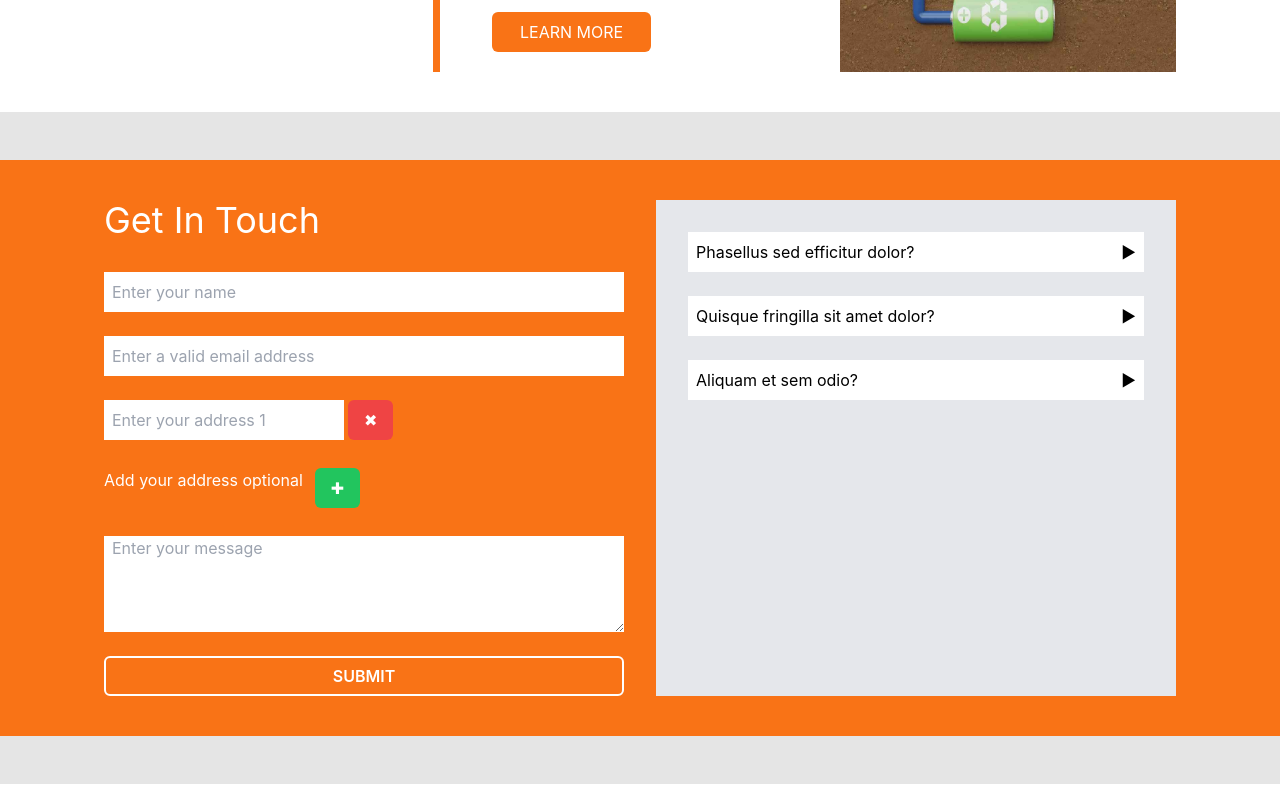
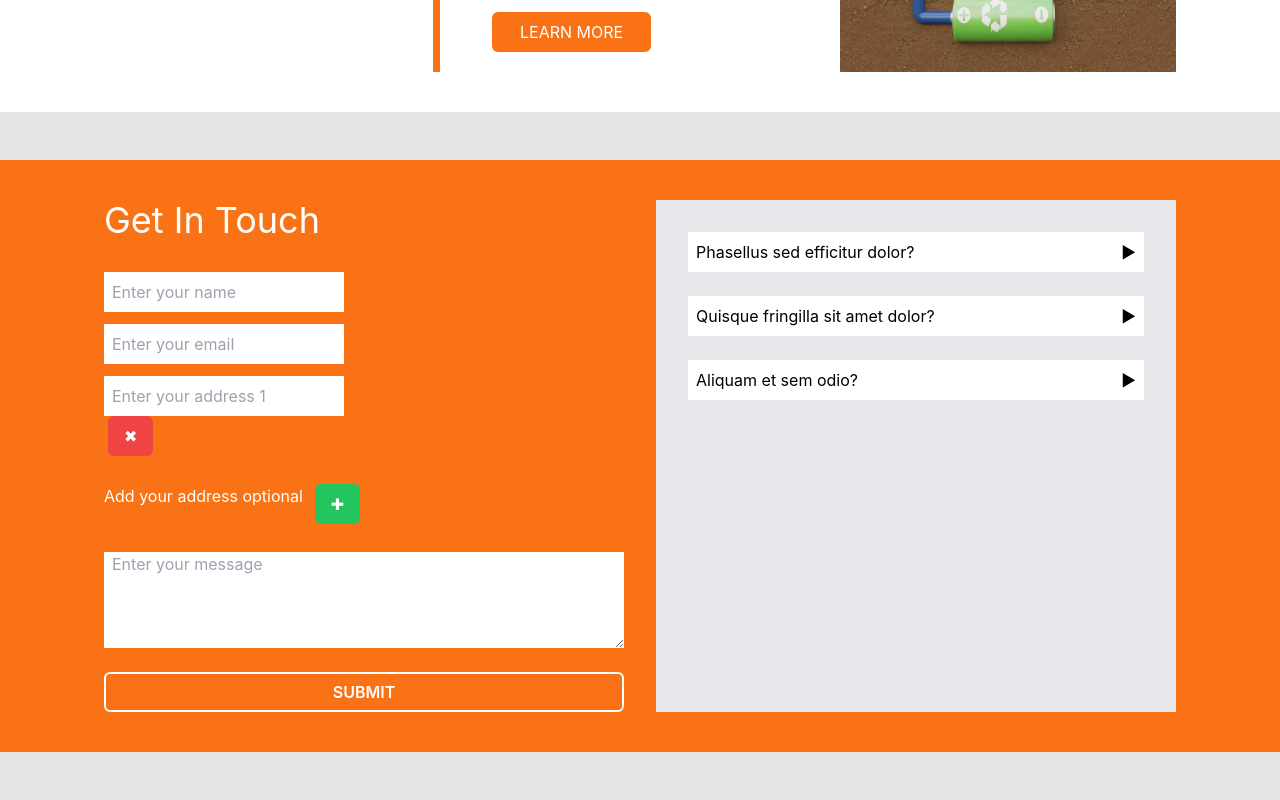
Before and after one commit to Amoly93/first_Project, a React (Create React App) app: page /app in a window 1280 px wide. Shown: the part 1664-2464 px from the top of the page. Built offline with nearby package versions, Linux system fonts and the light colour scheme.

Commit message:
InputController

```diff
--- a/src/components/get-in-touch-form.js
+++ b/src/components/get-in-touch-form.js
@@ -2,6 +2,7 @@ import { type } from "@testing-library/user-event/dist/type";
 import React from "react";
 import { useForm, Controller, useFieldArray } from "react-hook-form";
 import { useState } from "react";
+import InputController from "./input-controller";
 
 function GetInTouch() {
   const { register, control, handleSubmit, formState, reset } = useForm({
@@ -44,41 +45,33 @@ function GetInTouch() {
           <form
             className="flex flex-col gap-3 "
             onSubmit={handleSubmit(onSubmit)}
-            noValidate
           >
-            <input
-              className="px-2 h-10"
-              {...register("username", { required: "Name feild is required" })}
-              placeholder="Enter your name"
+            <InputController
+              control={control}
+              placeholderName={`Enter your name`}
+              inputName="username"
             />
-            <span className="text-red-600 text-xs">
-              {errors.username?.message}
-            </span>
 
-            <input
-              className="px-2 h-10"
-              {...register("email", { required: "Email feild is required" })}
-              placeholder="Enter a valid email address"
+            <InputController
+              control={control}
+              placeholderName={`Enter your email`}
+              inputName="email"
             />
-            <span className="text-red-600  text-xs">
-              {errors.email?.message}
-            </span>
 
             {fields.map((field, index) => {
               return (
                 <div className="  space-x-1">
-                  <input
-                    className="px-2 h-10 w-60"
-                    {...register(`address.${index}.name`)}
-                    placeholder={`Enter your address ${index + 1} `}
+                  <InputController
+                    control={control}
+                    placeholderName={`Enter your address ${index + 1} `}
+                    inputName={`address.name`}
                   />
-
                   <button
                     className="bg-red-500 text-white px-4 py-2 rounded-md mb-4"
                     onClick={() => remove(index)}
                   >
                     {" "}
-                    ✖︎{" "}
+                    {"✖︎"}
                   </button>
                 </div>
               );
@@ -89,8 +82,7 @@ function GetInTouch() {
                 onClick={() => append({ name: "" })}
                 className="bg-green-500 text-white px-4 py-2 rounded-md mb-4"
               >
-                {" "}
-                ✚
+                {"✚"}
               </button>
             </div>
             <textarea
--- a/src/components/input-controller.js
+++ b/src/components/input-controller.js
@@ -1,5 +1,36 @@
-function InputController() {
-  return "";
+
+import React from "react"
+
+import { Controller } from "react-hook-form"
+
+
+function InputController({control,placeholderName ,inputName ,required}) {
+
+
+  return (
+
+      <Controller
+        control={control}
+        name={inputName}
+        rules={ required}
+        render={({ field: { onChange, onBlur, } ,fieldState:{error}}) => (
+          <div>
+          <input
+             className="px-2 h-10 w-60"
+            onChange={onChange}
+            onBlur={onBlur}
+            placeholder={placeholderName}
+          />
+           {/* <span className="text-red-600 text-xs">
+              {error.message}
+            </span> */}
+
+            </div>
+        )}
+
+      />
+
+
+  )
 }
-
 export default InputController;
```
